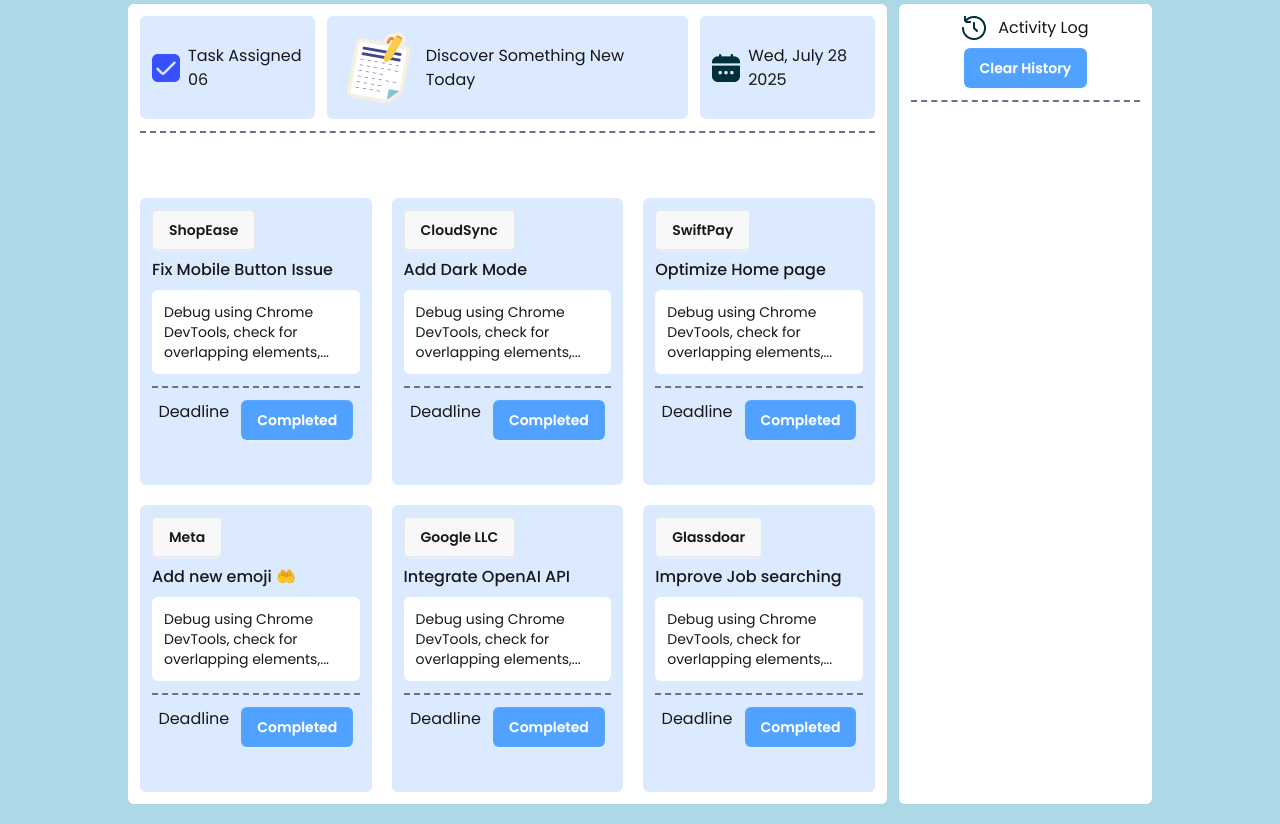
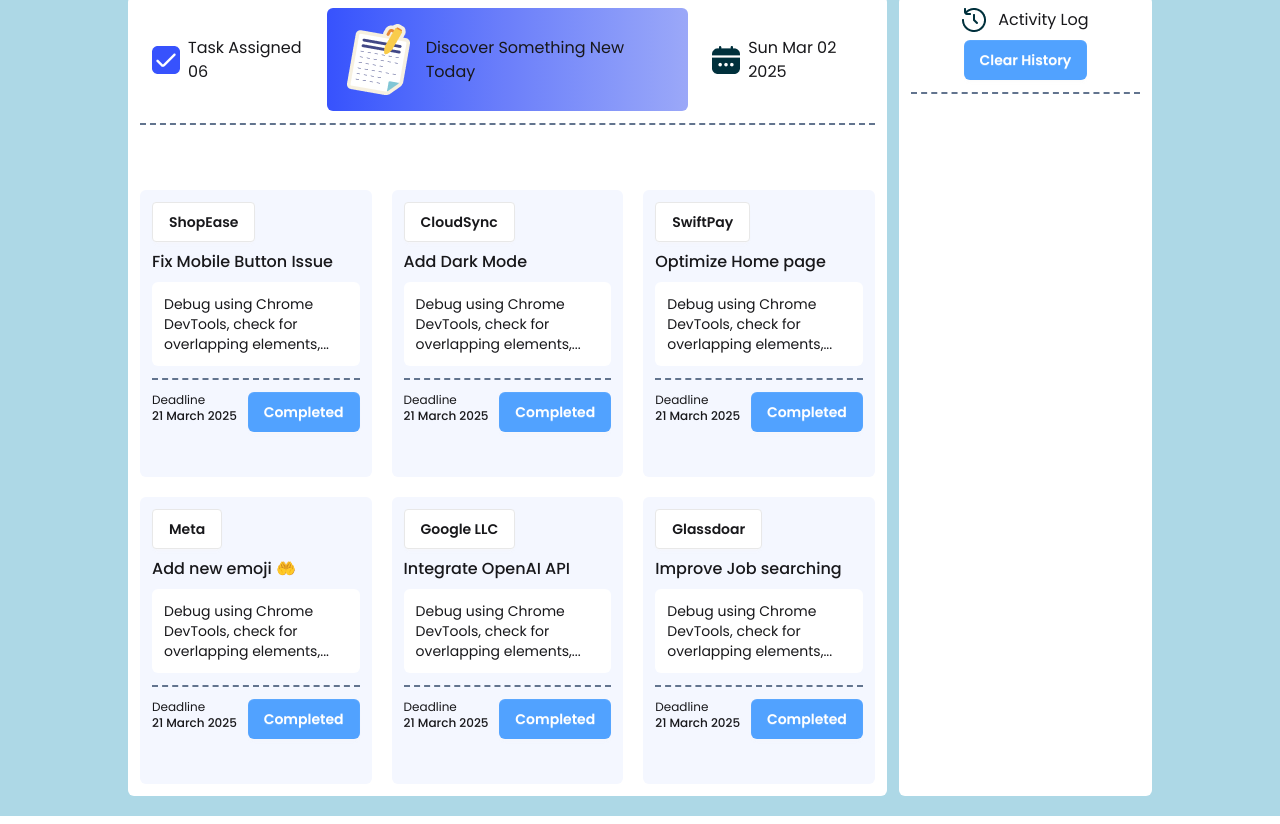
Before and after one commit to TrustfratedIsNotAvailable/Assignment-5, a plain HTML site: page index.html in a window 1280 px wide. Shown: the part 100-924 px from the top of the page. Drawn offline with nearby package versions, Linux system fonts and the light colour scheme.

Commit message:
date.js , question.js added

```diff
--- a/index.html
+++ b/index.html
@@ -9,30 +9,25 @@
     <link rel="preconnect" href="https://fonts.gstatic.com" crossorigin>
     <link href="https://fonts.googleapis.com/css2?family=Poppins:ital,wght@0,100;0,200;0,300;0,400;0,500;0,600;0,700;0,800;0,900;1,100;1,200;1,300;1,400;1,500;1,600;1,700;1,800;1,900&display=swap" rel="stylesheet">
     <link rel="stylesheet" href="style/style.css">
-    <style>
-        .poppins {
-            font-family: "Poppins", sans-serif;
-        }
-    </style>
     <!-- daisy UI + tailwind -->
     <link href="https://cdn.jsdelivr.net/npm/daisyui@5" rel="stylesheet" type="text/css" />
     <script src="https://cdn.jsdelivr.net/npm/@tailwindcss/browser@4"></script>
 </head>
 <body class="poppins min-h-screen py-5">
-    <div class="z-10 max-w-screen-lg mx-auto min-h-screen border border-none rounded-lg">
+    <div class="max-w-screen-lg mx-auto min-h-screen border border-none rounded-lg">
     <!-- Navbar section  -->
         <header class="bg-white p-3 mb-2 flex justify-between items-center border border-none rounded-md">
             <div class="gap-2 flex justify-between items-center">
-                <img src="./images/logo.png" alt="" srcset="">
-                <h1 class="text-3xl">Dev<span class="font-bold">Board</span></h1>
+                <img class="h-10 w-10" src="./images/logo.png" alt="" srcset="">
+                <h1 class="text-2xl">Dev<span class="font-bold">Board</span></h1>
             </div>
 
             <div class="flex justify-between items-center gap-3">
-                <div class="bg-blue-100 flex justify-between items-center gap-3 p-2 border border-none rounded-2xl">
+                <div class="bg-[#e4e9f5] flex justify-between items-center gap-2 p-2 border border-none rounded-2xl">
                     <img src="./images/checkbox.png" alt="">
                     <p id="completed-task">23</p>
                 </div>
-                <button id="btn-toggle" class="btn bg-blue-100 p-1 border border-none rounded-full"><img src="./images/theme-btn.png" alt=""></button>
+                <button id="btn-toggle" class="btn bg-[#e4e9f5] p-2 border border-none rounded-full"><img class="w-8 h-8" src="./images/theme-btn.png" alt=""></button>
             </div>
 
         </header>
@@ -43,7 +38,7 @@
                 <div class="col-span-3">
                     <div class="grid grid-cols-4 gap-3">
                         <!-- first  -->
-                        <div class="bg-blue-100 flex items-center gap-2 p-3 border border-none rounded-md">
+                        <div class="bg-color flex items-center gap-2 p-3 border border-none rounded-md">
                             <img src="./images/checkbox.png" alt="">
                             <div>
                                 <p>Task Assigned</p>
@@ -51,32 +46,32 @@
                             </div>
                         </div>
                         <!-- second  -->
-                        <div class="bg-blue-100 col-span-2 flex items-center gap-2 p-3 border border-none rounded-md">
+                        <div id="discover-box" class="bg-gradient-to-r from-[#3752FD] via-[#6C7FFA] to-[#9BA8F8] col-span-2 flex items-center gap-2 p-3 border border-none rounded-md">
                             <img src="./images/board.png" alt="">
                             <p>Discover Something New Today</p>
                         </div>
                         <!-- third  -->
-                        <div class="bg-blue-100 flex items-center gap-2 p-3 border border-none rounded-md">
+                        <div class="bg-color flex items-center gap-2 p-3 border border-none rounded-md">
                             <img src="./images/calender.png" alt="">
                             <!-- date -->
-                            <p>Wed, July 28 2025</p>
+                            <p id="current-date"></p>
                         </div>
                         <!-- dot dot  -->
                         <div class="col-span-4 mb-3 border-b-2 border-dashed border-slate-500"></div>
                     </div>
                 </div>
-                <!-- dot dot  -->
 
                 <!-- box 1 -->
-                <div class="bg-blue-100 p-3 border border-none rounded-md">
-                    <button class="btn mb-2">ShopEase</button>
+                <div class="bg-[#F4F7FF] p-3 border border-none rounded-md">
+                    <button class="btn mb-2 bg-white">ShopEase</button>
                     <h1 id="title-box-1" class="text-md font-medium mb-2">Fix Mobile Button Issue </h1>
                     <p class="text-sm font-regular bg-white p-3 border border-none rounded-md mb-3">Debug using Chrome DevTools, check for overlapping elements,...</p>
                     <!-- dot dot  -->
                     <div class="mb-3 border-b-2 border-dashed border-slate-500"></div>
-                    <div class="flex justify-center gap-3">
-                        <div>
+                    <div class="flex justify-between">
+                        <div class="text-xs">
                             <p>Deadline</p>
+                            <p class="font-medium">21 March 2025</p>
                         </div>
 
                         <button id="btn-box-1" type="submit" class="btn bg-blue-400 text-white border border-none rounded-md ">Completed</button>
@@ -84,15 +79,16 @@
                     </div>
                 </div>
                 <!-- box 2  -->
-                <div class="bg-blue-100 p-3 border border-none rounded-md">
-                    <button class="btn mb-2">CloudSync</button>
+                <div class="bg-[#F4F7FF] p-3 border border-none rounded-md">
+                    <button class="btn mb-2 bg-white ">CloudSync</button>
                     <h1 id="title-box-2" class="text-md font-medium mb-2">Add Dark Mode</h1>
                     <p class="text-sm font-regular bg-white p-3 border border-none rounded-md mb-3">Debug using Chrome DevTools, check for overlapping elements,...</p>
                     <!-- dot dot  -->
                     <div class="mb-3 border-b-2 border-dashed border-slate-500"></div>
-                    <div class="flex justify-center gap-3">
-                        <div>
+                    <div class="flex justify-between">
+                        <div class="text-xs">
                             <p>Deadline</p>
+                            <p class="font-medium">21 March 2025</p>
                         </div>
 
                         <button id="btn-box-2"  class="btn bg-blue-400 text-white border border-none rounded-md ">Completed</button>
@@ -100,15 +96,16 @@
                     </div>
                 </div>
                 <!-- box 3  -->
-                <div class="bg-blue-100 p-3 border border-none rounded-md">
-                    <button class="btn mb-2">SwiftPay</button>
+                <div class="bg-[#F4F7FF] p-3 border border-none rounded-md">
+                    <button class="btn mb-2 bg-white">SwiftPay</button>
                     <h1 id="title-box-3" class="text-md font-medium mb-2">Optimize  Home page  </h1>
                     <p class="text-sm font-regular bg-white p-3 border border-none rounded-md mb-3">Debug using Chrome DevTools, check for overlapping elements,...</p>
                     <!-- dot dot  -->
                     <div class="mb-3 border-b-2 border-dashed border-slate-500"></div>
-                    <div class="flex justify-center gap-3">
-                        <div>
+                    <div class="flex justify-between">
+                        <div class="text-xs">
                             <p>Deadline</p>
+                            <p class="font-medium">21 March 2025</p>
                         </div>
 
                         <button id="btn-box-3" class="btn bg-blue-400 text-white border border-none rounded-md ">Completed</button>
@@ -116,15 +113,16 @@
                     </div>
                 </div>
                 <!-- box 4  -->
-                <div class="bg-blue-100 p-3 border border-none rounded-md">
-                    <button class="btn mb-2">Meta</button>
+                <div class="bg-[#F4F7FF] p-3 border border-none rounded-md">
+                    <button class="btn mb-2 bg-white">Meta</button>
                     <h1 id="title-box-4" class="text-md font-medium mb-2">Add new emoji 🤲</h1>
                     <p class="text-sm font-regular bg-white p-3 border border-none rounded-md mb-3">Debug using Chrome DevTools, check for overlapping elements,...</p>
                     <!-- dot dot  -->
                     <div class="mb-3 border-b-2 border-dashed border-slate-500"></div>
-                    <div class="flex justify-center gap-3">
-                        <div>
+                    <div class="flex justify-between">
+                        <div class="text-xs">
                             <p>Deadline</p>
+                            <p class="font-medium">21 March 2025</p>
                         </div>
 
                        <button id="btn-box-4" class="btn bg-blue-400 text-white border border-none rounded-md ">Completed</button>
@@ -132,15 +130,16 @@
                     </div>
                 </div>
                 <!-- box 5  -->
-                <div class="bg-blue-100 p-3 border border-none rounded-md">
-                    <button class="btn mb-2">Google LLC</button>
+                <div class="bg-[#F4F7FF] p-3 border border-none rounded-md">
+                    <button class="btn mb-2 bg-white">Google LLC</button>
                     <h1 id="title-box-5" class="text-md font-medium mb-2">Integrate OpenAI API  </h1>
                     <p class="text-sm font-regular bg-white p-3 border border-none rounded-md mb-3">Debug using Chrome DevTools, check for overlapping elements,...</p>
                     <!-- dot dot  -->
                     <div class="mb-3 border-b-2 border-dashed border-slate-500"></div>
-                    <div class="flex justify-center gap-3">
-                        <div>
+                    <div class="flex justify-between">
+                        <div class="text-xs">
                             <p>Deadline</p>
+                            <p class="font-medium">21 March 2025</p>
                         </div>
 
                         <button id="btn-box-5" class="btn bg-blue-400 text-white border border-none rounded-md ">Completed</button>
@@ -148,15 +147,16 @@
                     </div>
                 </div>
                 <!-- box 6  -->
-                <div class="bg-blue-100 p-3 border border-none rounded-md">
-                    <button class="btn mb-2">Glassdoar</button>
+                <div class="bg-[#F4F7FF] p-3 border border-none rounded-md">
+                    <button class="btn mb-2 bg-white">Glassdoar</button>
                     <h1 id="title-box-6" class="text-md font-medium mb-2">Improve Job searching </h1>
                     <p class="text-sm font-regular bg-white p-3 border border-none rounded-md mb-3">Debug using Chrome DevTools, check for overlapping elements,...</p>
                     <!-- dot dot  -->
                     <div class="mb-3 border-b-2 border-dashed border-slate-500"></div>
-                    <div class="flex justify-center gap-3">
-                        <div>
+                    <div class="flex justify-between">
+                        <div class="text-xs">
                             <p>Deadline</p>
+                            <p class="font-medium">21 March 2025</p>
                         </div>
 
                         <button id="btn-box-6" class="btn bg-blue-400 text-white border border-none rounded-md ">Completed</button>
@@ -187,6 +187,8 @@
     <script src="./script/toggle.js"></script>
     <script src="./script/task.js"></script>
     <script src="./script/clear.js"></script>
+    <script src="./script/discover.js"></script>
+    <script src="./script/date.js"></script>
 
 </body>
 </html>
--- /dev/null
+++ b/script/back.js
@@ -0,0 +1,3 @@
+document.getElementById("btn-back").addEventListener('click',function(){
+    window.location.href="./index.html";
+})
--- /dev/null
+++ b/script/date.js
@@ -0,0 +1,3 @@
+const now = new Date();
+const dateString = now.toDateString();
+document.getElementById("current-date").innerText = dateString;
--- /dev/null
+++ b/script/discover.js
@@ -0,0 +1,3 @@
+document.getElementById("discover-box").addEventListener('click',function(){
+    window.location.href = "./FAQ.html";
+})
--- a/style/style.css
+++ b/style/style.css
@@ -1,3 +1,6 @@
+.poppins {
+    font-family: "Poppins", sans-serif;
+}
 .task-message{
     background-color: lightblue;
     padding: 10px;
@@ -6,3 +9,9 @@
     color:white;
     margin-bottom: 6px;
 }
+.question{
+    background-color: white;
+    border:none;
+    border-radius:5px;
+    padding: 10px;
+}
```
Also changed, not shown: FAQ.html (added, +66 -0 lines), script/toggle.js (+5 -2 lines), script/task.js (line endings or trailing spaces).
